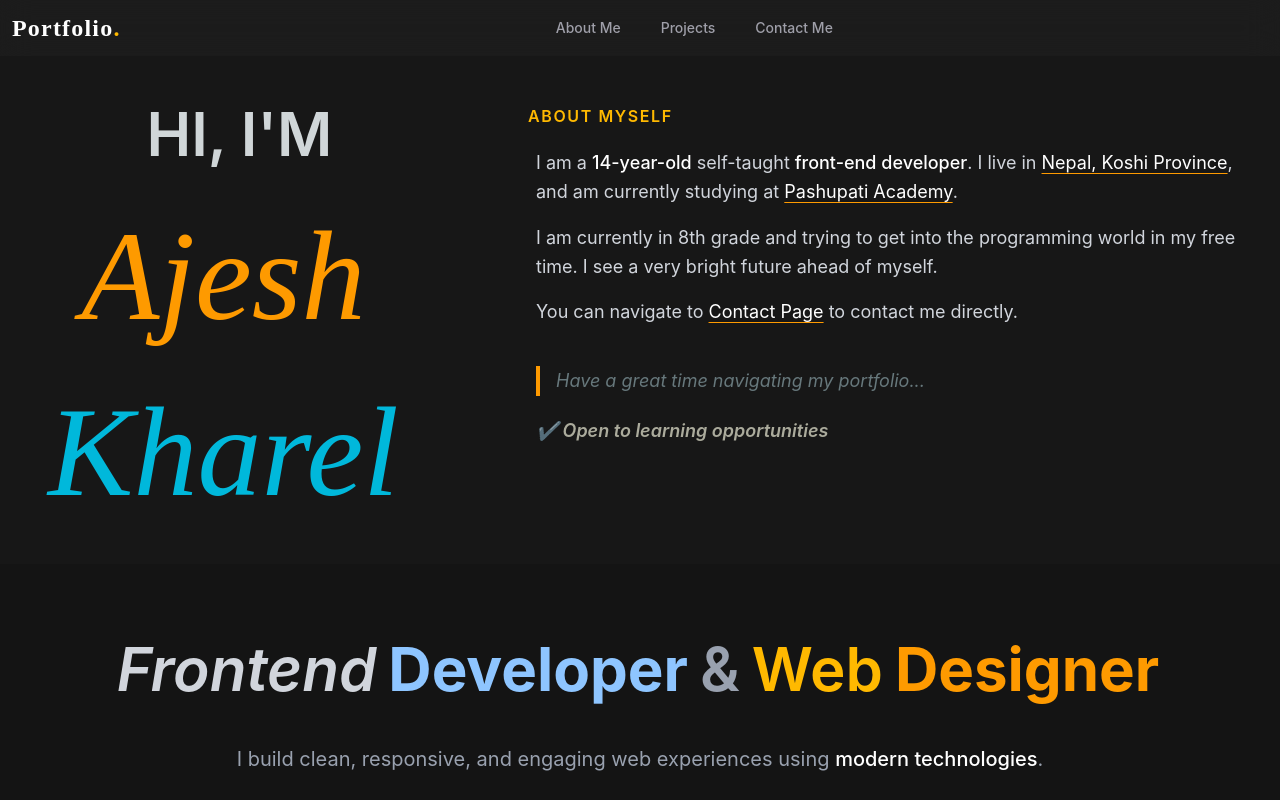
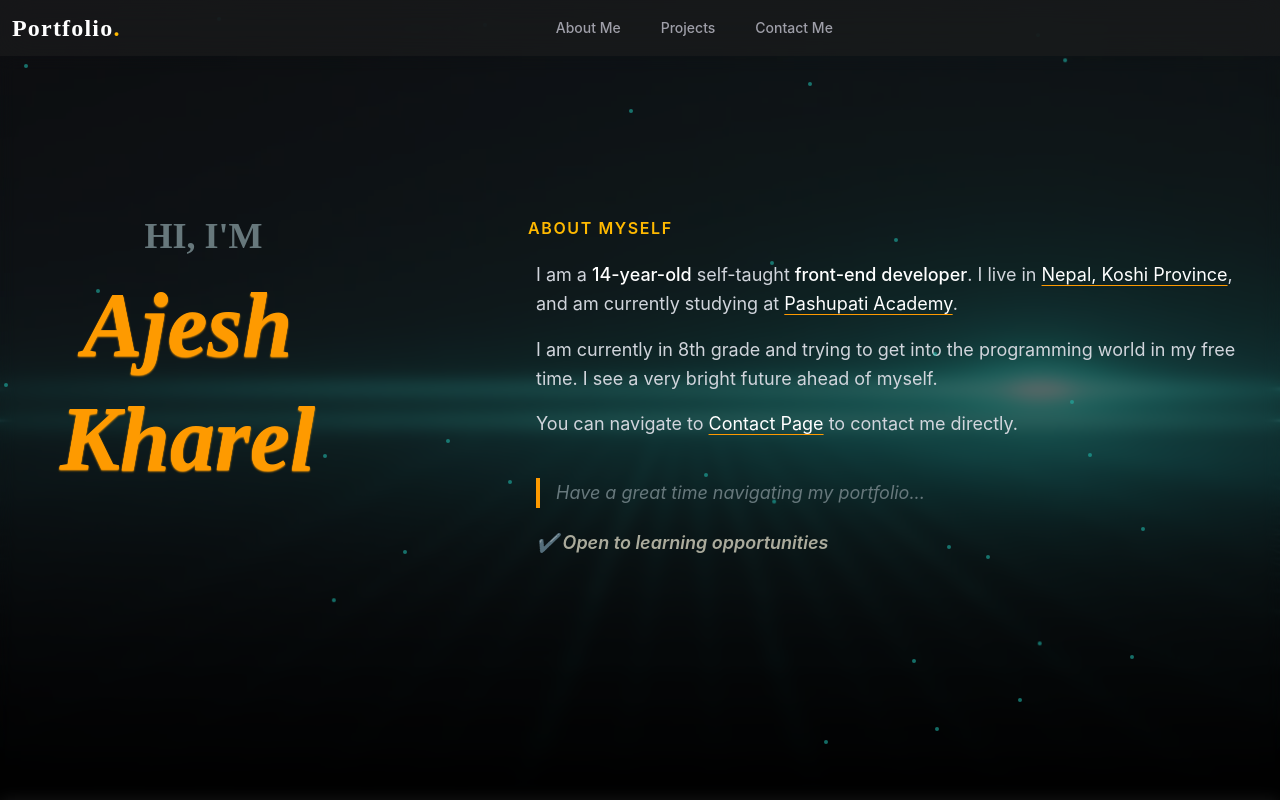
Before and after one commit to Melodiee1/Portfolio, a React (Vite) app: page /about-me in a window 1280 px wide. Shown: the top 800 px of the page. Built offline with nearby package versions, Linux system fonts and the light colour scheme.

Commit message:
Making a cool background animation for the hero section

```diff
--- a/index.html
+++ b/index.html
@@ -13,6 +13,7 @@
         margin: 0;
         padding: 0;
         overflow-x: hidden;
+        scroll-behavior: smooth;
       }
       ::-webkit-scrollbar-track {
         background: hsl(0, 0%, 9%);
--- a/src/_essentials.css
+++ b/src/_essentials.css
@@ -25,13 +25,12 @@
   .main-container {
     background: hsl(0, 0%, 10%);
     min-width: 100vw;
-    min-height: 100vh;
   }
 }
 
 @layer utilities {
   /* Fade In Animation */
-  @keyframes fade-in {
+  @keyframes slideDown {
     from {
       transform: translateY(-20px);
       backdrop-filter: blur(0);
@@ -43,8 +42,8 @@
       opacity: 100%;
     }
   }
-  .fade-in {
-    animation: fade-in 0.2s linear;
+  .slide-down {
+    animation: slideDown 0.2s linear;
   }
 
   @keyframes fadeSlideUp {
@@ -57,13 +56,52 @@
       transform: translateY(0);
     }
   }
+  .fade-slide-up {
+    animation: 0.2s fadeSlideUp ease-in;
+  }
 
-  @keyframes expandWidth {
+  @keyframes slideFromRight {
     from {
-      width: 0;
+      opacity: 0;
+      transform: translateX(22px);
     }
     to {
-      width: 10rem;
+      opacity: 1;
+      transform: translateX(0);
     }
   }
+  .slide-from-right {
+    animation: 0.4s slideFromRight ease-in;
+  }
+
+  @keyframes fadeIn {
+    from {
+      opacity: 0;
+    }
+    to {
+      opacity: 1;
+    }
+  }
+  .fade-in {
+    animation: 0.5s fadeIn ease-in-out;
+  }
+
+  @keyframes slowDrift {
+    0%,
+    100% {
+      transform: translate(0, 0);
+    }
+    25% {
+      transform: translate(20px, -30px);
+    }
+    50% {
+      transform: translate(-15px, -20px);
+    }
+    75% {
+      transform: translate(30px, 10px);
+    }
+  }
+  .slow-drift {
+    animation: 20s slowDrift infinite;
+  }
 }
--- a/src/app.tsx
+++ b/src/app.tsx
@@ -8,13 +8,13 @@ import Header from "./pages/Header/Header.tsx";
 /* Main App Component */
 function App() {
   return (
-    <div id="body-container" className="">
+    <div id="" className="">
       <div className="main-container relative">
         <Header />
+      </div>
 
-        <div className="">
-          <Outlet />
-        </div>
+      <div className="">
+        <Outlet />
       </div>
     </div>
   );
--- a/src/pages/Header/MobileNavbar.tsx
+++ b/src/pages/Header/MobileNavbar.tsx
@@ -33,7 +33,7 @@ function MobileNavbar() {
           onClick={() => {
             setMenuOpen((prev) => !prev);
           }}
-          className="nav-component-1 fade-in absolute top-15 left-0 flex flex-col min-w-full"
+          className="nav-component-1 slide-down absolute top-15 left-0 flex flex-col min-w-full"
         >
           {navLinks.map((link, index) => (
             <NavbarCard
--- a/src/pages/Home/hero-section/Head-Text.tsx
+++ b/src/pages/Home/hero-section/Head-Text.tsx
@@ -5,12 +5,12 @@ function HeadText() {
     "text-white underline underline-offset-4 decoration-amber-500 decoration-[1px] hover:text-amber-400 transition-colors";
 
   return (
-    <div className="lg:w-[60%] px-4 md:pt-12">
-      <div className="text-amber-400 font-semibold tracking-widest text-md 2xl:text-5xl">
+    <div className="lg:w-[60%] px-4">
+      <div className="text-amber-400 font-semibold tracking-widest text-md 2xl:text-5xl slide-from-right">
         ABOUT MYSELF
       </div>
 
-      <div className="text-gray-300 text-lg leading-relaxed p-5 pl-2 2xl:text-4xl 2xl:pl-12">
+      <div className="text-gray-300 text-lg leading-relaxed p-5 pl-2 2xl:text-4xl 2xl:pl-12 fade-in">
         <p>
           I am a <span className="text-white font-medium">14-year-old</span>{" "}
           self-taught
--- a/src/pages/Home/hero-section/Head.tsx
+++ b/src/pages/Home/hero-section/Head.tsx
@@ -2,14 +2,14 @@ import "../../../_essentials.css";
 
 function Head() {
   return (
-    <h1 className="w-full lg:w-fit flex flex-col md:flex-wrap justify-center items-center gap-4 lg:gap-12 lg:flex-col p-6 md:p-12 2xl:pb-32">
-      <div className="text-mist-300 font-semibold text-2xl md:text-6xl lg:self-center pl-6 md:pl-12 pr-4">
+    <h1 className="w-full lg:w-fit flex flex-col md:flex-wrap items-center gap-6 md:px-15 font-[Cursive] fade-slide-up text-center">
+      <div className="text-mist-500 font-semibold text-2xl md:text-4xl lg:self-center pl-6 md:pl-12 pr-4">
         HI, I'M
       </div>
-      <div className="text-7xl sm:text-9xl italic font-[Cursive] text-amber-500 2xl:text-[250px]">
+      <div className="text-7xl sm:text-[90px] italic font-bold text-amber-500 2xl:text-[250px] text-shadow-sm text-shadow-amber-500">
         Ajesh
       </div>
-      <div className="text-7xl sm:text-9xl italic font-[Cursive] text-cyan-500 2xl:text-[250px]">
+      <div className="text-7xl sm:text-[90px] italic font-bold text-amber-500 2xl:text-[250px] text-shadow-sm text-shadow-amber-500">
         Kharel
       </div>
     </h1>
--- a/src/pages/Home/hero-section/Hero.tsx
+++ b/src/pages/Home/hero-section/Hero.tsx
@@ -3,8 +3,31 @@ import HeadText from "./Head-Text.tsx";
 
 function HeroSection() {
   return (
-    <div className="w-full bg-bg-1 2xl:pt-16">
-      <div className=" flex flex-col lg:flex-row md:justify-between ">
+    <div className=" bg-bg-1">
+      <div className="absolute inset-0">
+        <img
+          className="w-full h-full object-cover opacity-40"
+          src="/hero-bg.jpg"
+        />
+        <div className="absolute inset-0 bg-linear-to-b from-black/10 via-black/10 to-black" />
+      </div>
+
+      <div className="absolute inset-0 overflow-hidden pointer-events-none z-1">
+        {[...Array(30)].map((_, index) => (
+          <div
+            className="absolute w-1 h-1 rounded-[50%] opacity-60 shadow-lg shadow-emerald-500/50 slow-drift"
+            style={{
+              background: "#20B2A6",
+              left: `${Math.random() * 100}%`,
+              top: `${Math.random() * 100}%`,
+              animationDelay: `${Math.random() * 20}s`,
+            }}
+            key={index}
+          />
+        ))}
+      </div>
+
+      <div className="relative flex flex-col lg:flex-row md:justify-between py-40 w-full min-h-screen backdrop-blur-sm">
         <Head />
         <HeadText />
       </div>
```
Also changed, not shown: public/bg.jpg (added), public/hero-bg.jpg (added), vercel.json (added).
